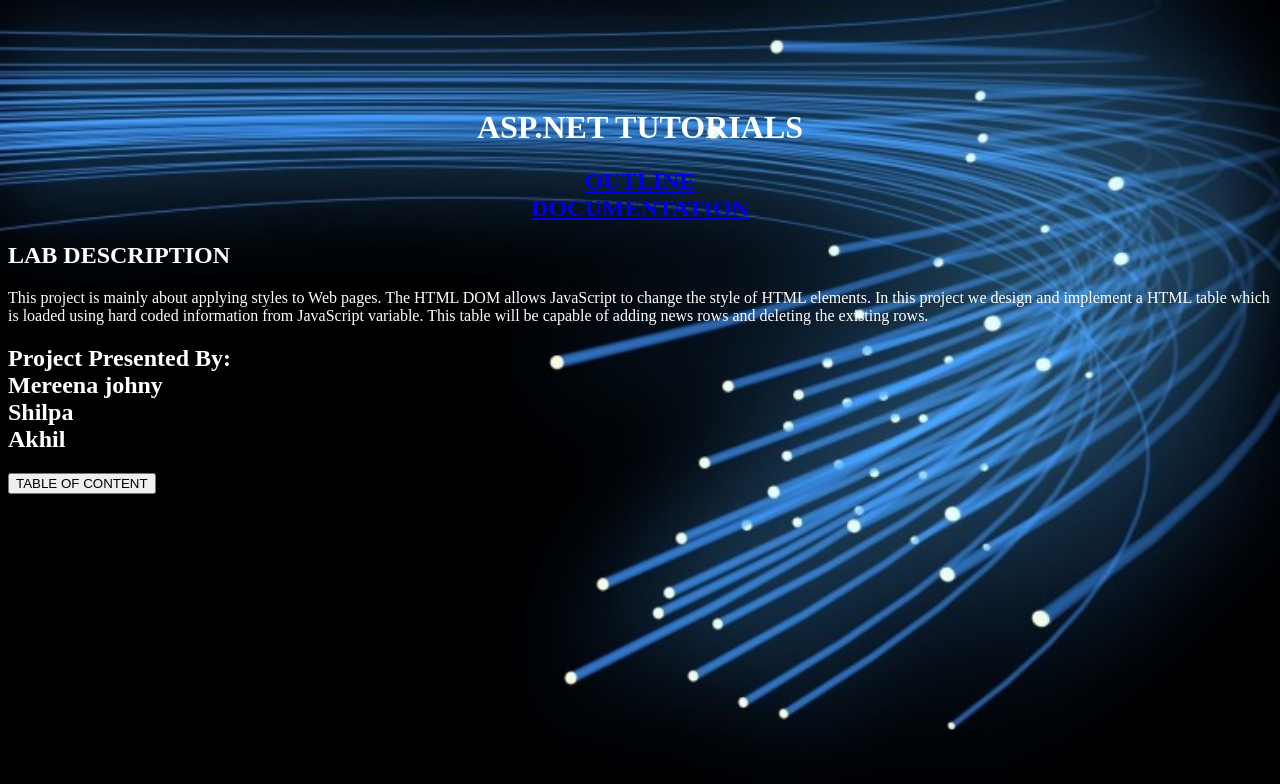
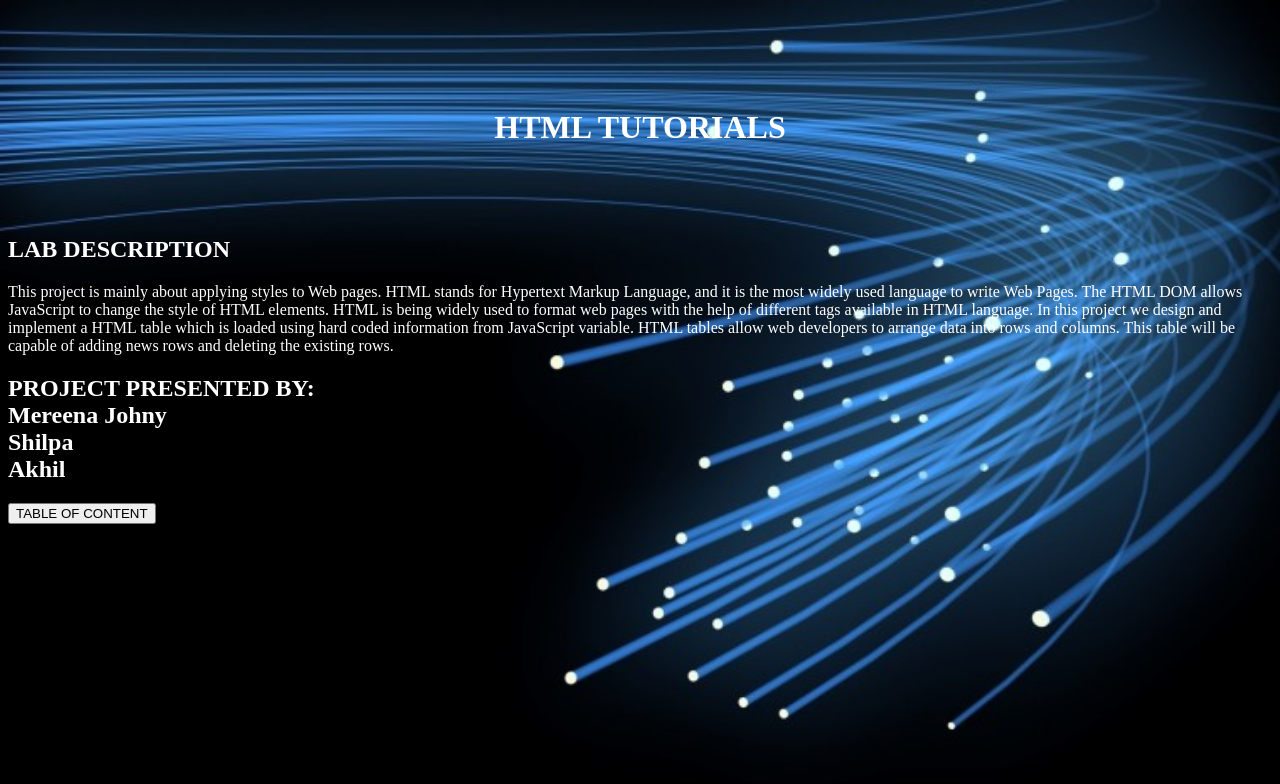
Before and after one commit to MereenaJohny/Group10-Lab4, a plain HTML site: page mjohny/index (1).html in a window 1280 px wide. Drawn offline with Linux system fonts and the light colour scheme.

Commit message:
description about the lab

```diff
--- a/mjohny/index (1).html
+++ b/mjohny/index (1).html
@@ -14,25 +14,27 @@
             }
             </style>
             <br style="line-height: 5;">
-        <center><h1 style="color: white;">ASP.NET TUTORIALS</h1>
-
-        <h2>
-<a href="C:\Users\Mereena\Documents\GitHub\Group10-Lab4\mjohny"> OUTLINE </a><br>
-<a href="C:\Users\Mereena\Documents\GitHub\Group10-Lab4\mjohny"> DOCUMENTATION</a>
-</h2></center>
+        <center><h1 style="color: white;">HTML TUTORIALS</h1></center>
 
 
+
+<br style="line-height: 3;">
 <h2 style="color: white;">LAB DESCRIPTION</h2>
 <p style="color: white;">
-This project is mainly about applying styles to Web pages. The HTML DOM allows JavaScript to change the style of HTML elements.
+This project is mainly about applying styles to Web pages. HTML stands for Hypertext Markup Language, and it is the most widely
+used language to write Web Pages. The HTML DOM allows JavaScript to change the style of HTML elements. HTML is being widely used
+to format web pages with the help of different tags available in HTML language.
 In this project we design and implement a HTML table which is loaded using hard coded information from JavaScript variable.
+HTML tables allow web developers to arrange data into rows and columns.
 This table will be capable of adding news rows and deleting the existing rows.
 </p>
-<h2 style="color: white;">Project Presented By:<br>
-Mereena johny<br>
+
+<h2 style="color: white;" >PROJECT PRESENTED BY:<br>
+Mereena Johny<br>
 Shilpa<br>
 Akhil<br>
 </h2>
+
 <button onclick="document.location ='table.html'">TABLE OF CONTENT</button>
 </body>
 </html>
```
